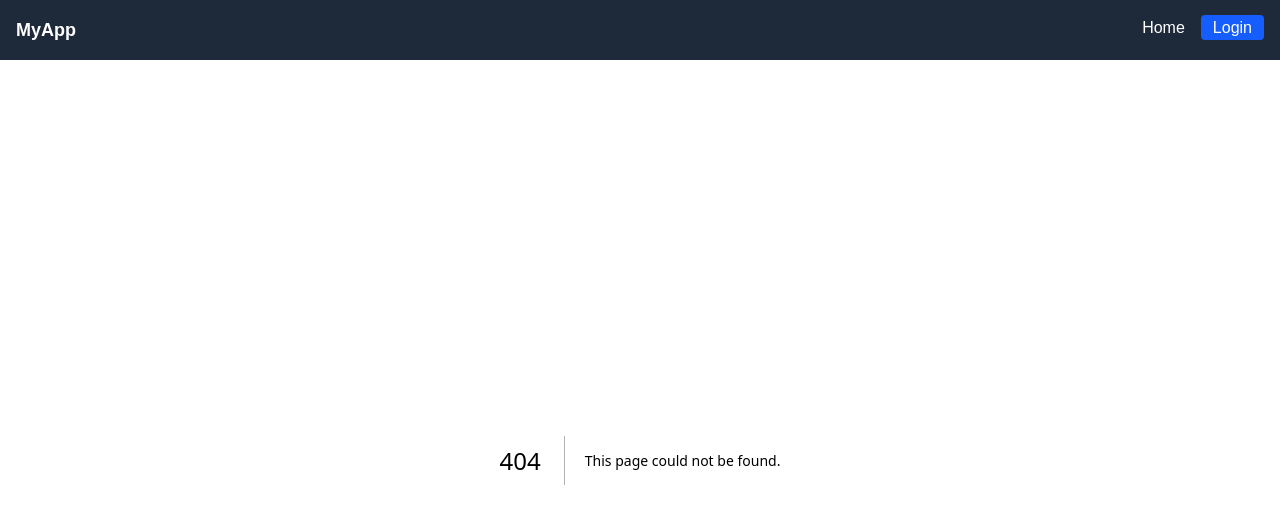
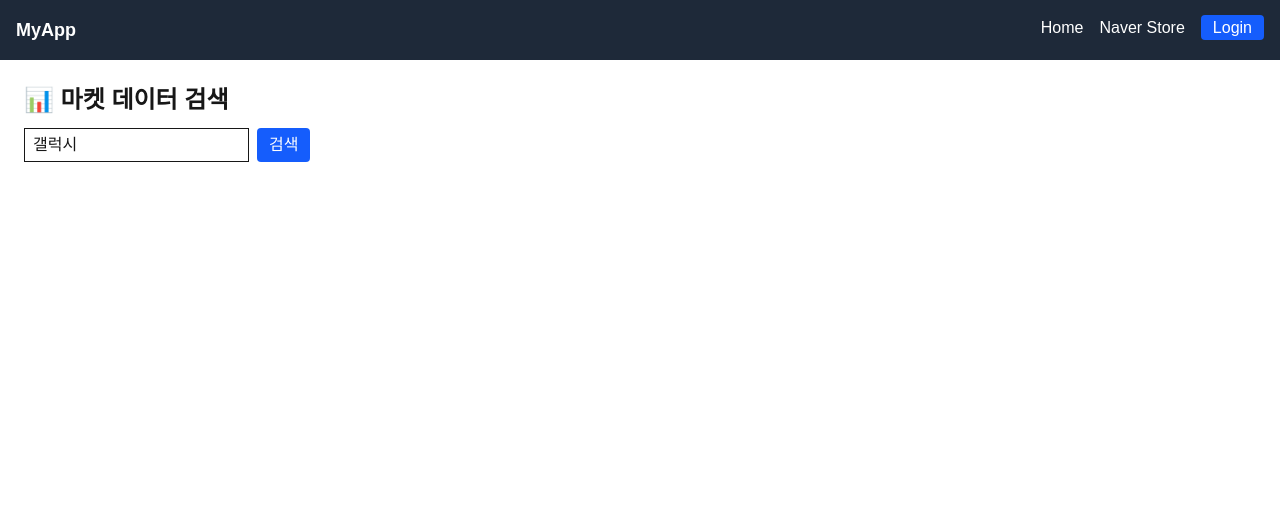
Before and after one commit to EDDI-RobotAcademy/SamSamOO-Two-Frontend, a Next.js app: page /market in a window 1280 px wide. Before the commit this address had no page. Shown: the top 524 px of the page. Built offline with nearby package versions, Linux system fonts and the light colour scheme.

Commit message:
feat:[이하민] 네이버 스토어 검색어 입력 및 크롤링 화면 구현 완료.

```diff
--- /dev/null
+++ b/app/api/market/fetch/route.ts
@@ -0,0 +1,15 @@
+export async function GET(req: Request) {
+  const { searchParams } = new URL(req.url);
+  const query = searchParams.get("query") ?? "";
+
+  const backendUrl = `http://localhost:33333/market-data/fetch?query=${encodeURIComponent(
+    query
+  )}`;
+
+  const response = await fetch(backendUrl);
+  const data = await response.json();
+
+  return new Response(JSON.stringify(data), {
+    headers: { "Content-Type": "application/json" },
+  });
+}
--- /dev/null
+++ b/app/market/page.tsx
@@ -0,0 +1,46 @@
+"use client";
+
+import { useState } from "react";
+import { getMarketData } from "@/components/api/getMarketData";
+
+export default function MarketPage() {
+  const [query, setQuery] = useState("갤럭시");
+  const [data, setData] = useState<any | null>(null);
+
+  const fetchData = async () => {
+    const result = await getMarketData(query);
+    setData(result);
+  };
+
+  return (
+    <div className="p-6">
+      <h1 className="text-2xl font-bold">📊 마켓 데이터 검색</h1>
+
+      <div className="mt-3 flex gap-2">
+        <input
+          className="border px-2 py-1"
+          value={query}
+          onChange={(e) => setQuery(e.target.value)}
+        />
+        <button
+          onClick={fetchData}
+          className="bg-blue-600 text-white px-3 py-1 rounded"
+        >
+          검색
+        </button>
+      </div>
+
+      {data && (
+        <div className="mt-4 space-y-2">
+          {data.items.map((item: any, idx: number) => (
+            <div key={idx} className="border p-3 rounded bg-gray-50">
+              <div dangerouslySetInnerHTML={{ __html: item.name }} />
+              <p>{item.price.toLocaleString()}원</p>
+              <p>{item.currency}</p>
+            </div>
+          ))}
+        </div>
+      )}
+    </div>
+  );
+}
--- a/components/Navbar.tsx
+++ b/components/Navbar.tsx
@@ -21,6 +21,7 @@ export default function Navbar() {
 
             <div className="space-x-4">
                 <Link href="/">Home</Link>
+                <Link href="/market">Naver Store</Link>
                 {/* <Link href="/">분석</Link>
                 <Link href="/board/list">게시판</Link> */}
 
--- /dev/null
+++ b/components/api/getMarketData.ts
@@ -0,0 +1,10 @@
+// components/api/getMarketData.ts
+
+export async function getMarketData(query: string) {
+  const res = await fetch(`/api/market/fetch?query=${query}`, {
+    method: "GET",
+    next: { revalidate: 0 }, // 캐싱 방지 (원하면 제거)
+  });
+
+  return res.json();
+}
```
Also changed, not shown: 1 other file (tests, documents, lock files or other folders).
